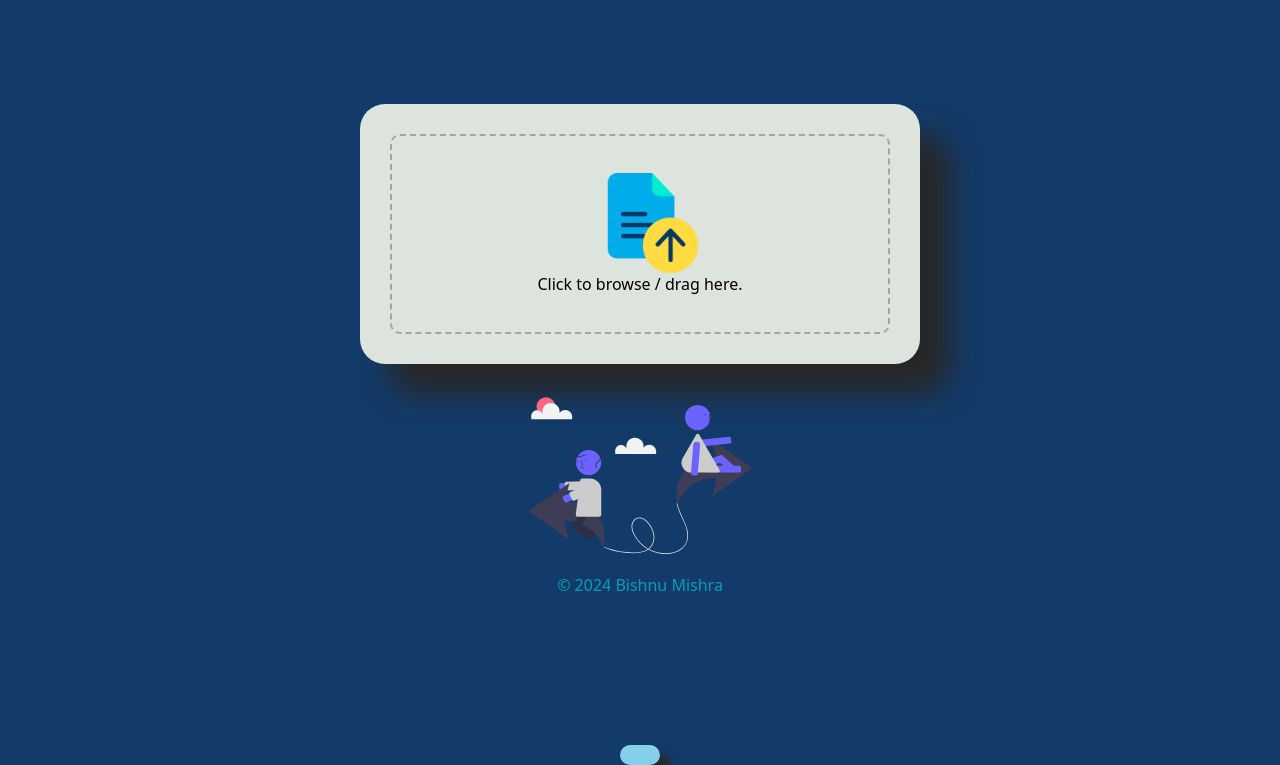
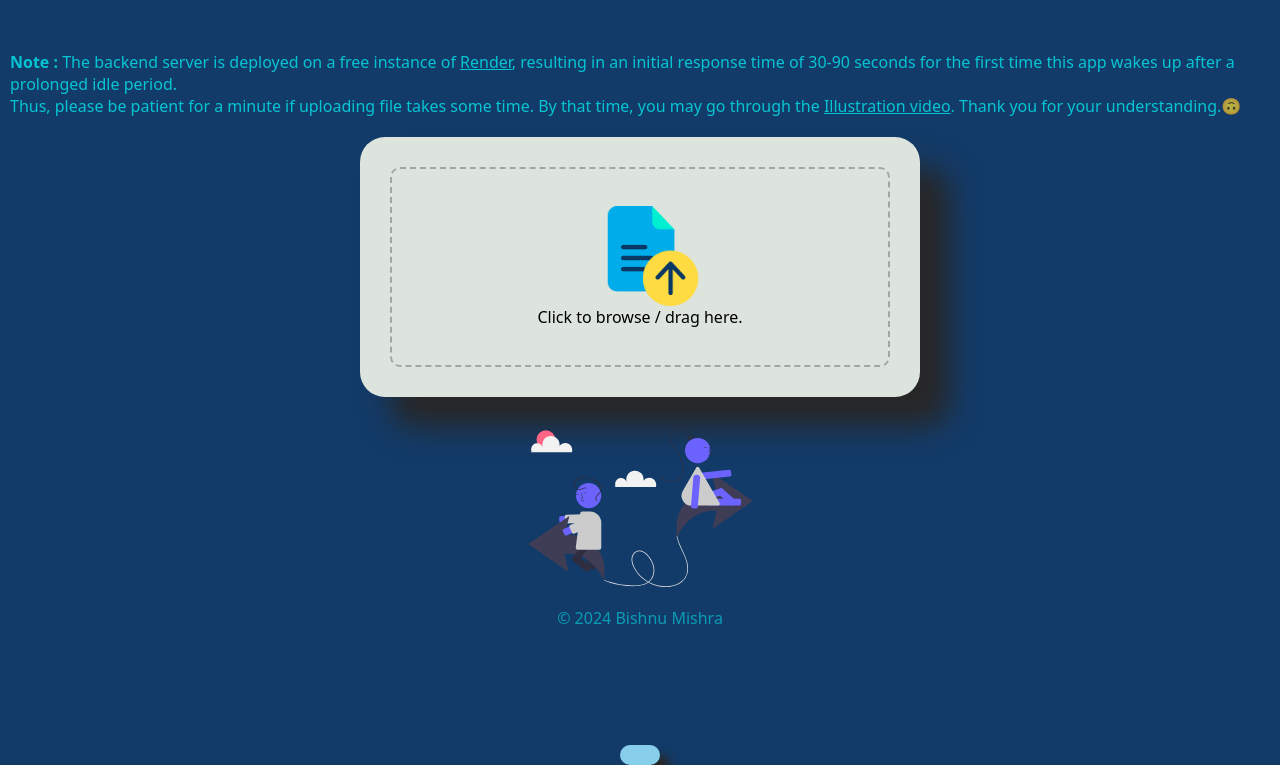
Before and after one commit to bishnumishra98/ShareME-frontend, a plain HTML site: page index.html in a window 1280 px wide. Shown: the part 90-855 px from the top of the page. Drawn offline with Linux system fonts and the light colour scheme.

Commit message:
modified Note in frontend

```diff
--- a/index.html
+++ b/index.html
@@ -12,8 +12,8 @@
         <!-- App logo -->
         <img src="images/logo.png" alt="AppLogo" class="logo" draggable="false">
         <div class="notice" style="margin-top: 80px; margin-left: 10px; margin-right: 10px; color: aqua">
-            <!-- <p style="text-align: left;"> <span style="font-weight: bold;">Note :</span> The backend server is deployed on a free instance of <a href="https://render.com/" target="_blank" rel="noopener noreferrer nofollow" style="color: aqua;">Render</a>, resulting in an initial response time of 20-90 seconds for the first time this app wakes up after a prolonged idle period.</p>
-            <p style="text-align: left;">Thus, please be patient for a minute if uploading file takes some time. Thank you for your understanding.🙃</p> -->
+            <p style="text-align: left;"> <span style="font-weight: bold;">Note :</span> The backend server is deployed on a free instance of <a href="https://render.com/" target="_blank" rel="noopener noreferrer nofollow" style="color: aqua;">Render</a>, resulting in an initial response time of 30-90 seconds for the first time this app wakes up after a prolonged idle period.</p>
+            <p style="text-align: left;">Thus, please be patient for a minute if uploading file takes some time. By that time, you may go through the <a href="https://drive.google.com/file/d/1mAWpC6_98WIj4PxlmnUXJCC0Ut-RI0J8/view?pli=1" target="_blank" rel="noopener noreferrer nofollow" style="color: aqua;">Illustration video</a>. Thank you for your understanding.🙃</p>
         </div>
     </header>
 
```
